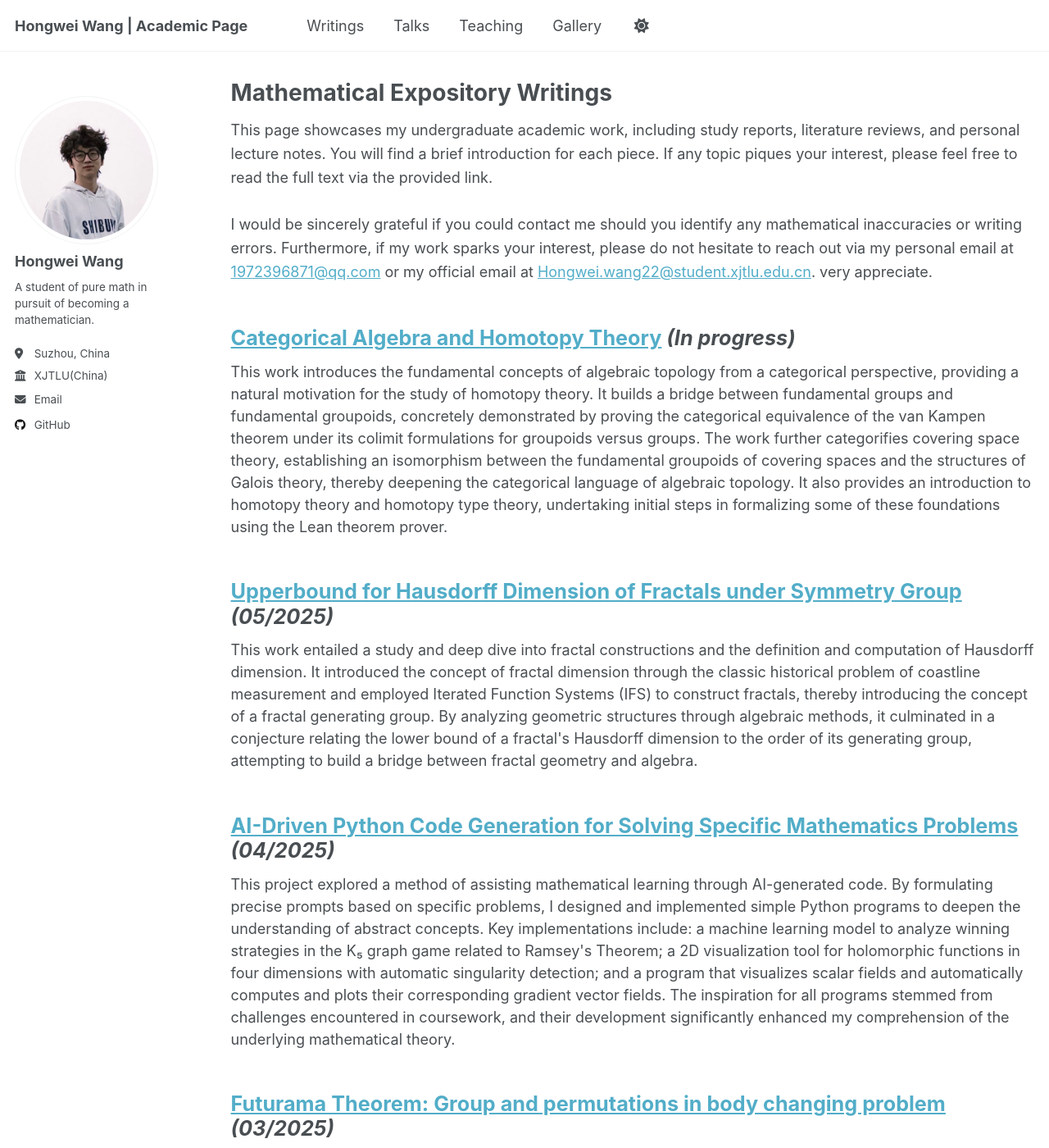
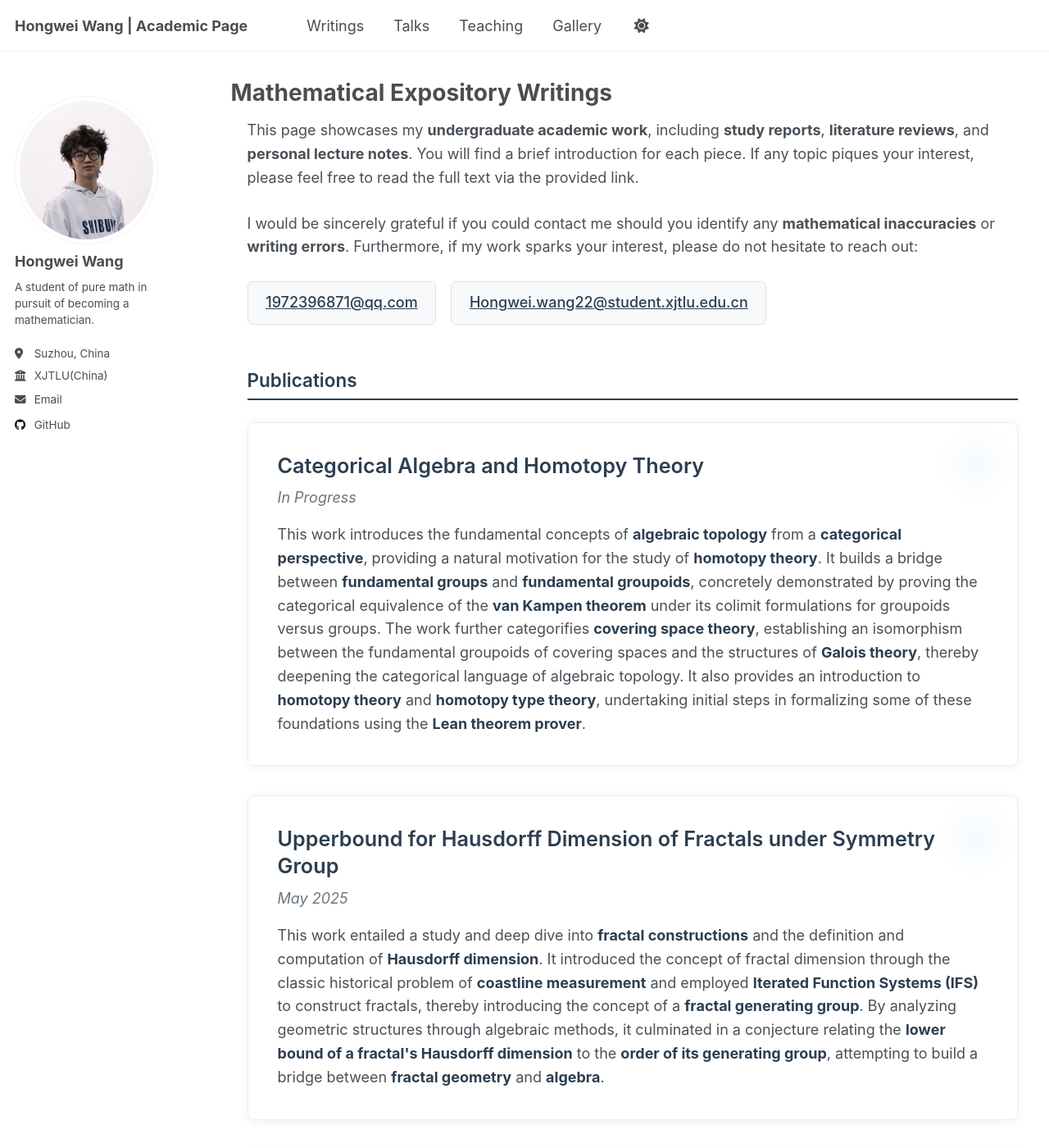
Before and after one commit to WangHongWei-AcademicPage/WangHongWei-AcademicPage.github.io, a Jekyll site: the page built from _pages/writings.html, in a window 1280 px wide and 1400 px high. Shown: the whole window at 82% size. Built offline with Jekyll 4.4.1, drawn with Linux system fonts in a browser that asks for light colours; a script that is not in the unit is left out; some of the changed text lies outside the part shown.

Commit message:
Update writings.html

```diff
--- a/_pages/writings.html
+++ b/_pages/writings.html
@@ -5,42 +5,248 @@ permalink: /writings/
 author_profile: true
 ---
 
-<p style="line-height: 1.6; margin-bottom: 2em;">This page showcases my undergraduate academic work, including study reports, literature reviews, and personal lecture notes. You will find a brief introduction for each piece. If any topic piques your interest, please feel free to read the full text via the provided link.<br><br>
-I would be sincerely grateful if you could contact me should you identify any mathematical inaccuracies or writing errors. Furthermore, if my work sparks your interest, please do not hesitate to reach out via my personal email at <a href="mailto:1972396871@qq.com">1972396871@qq.com</a> or my official email at <a href="mailto:Hongwei.wang22@student.xjtlu.edu.cn">Hongwei.wang22@student.xjtlu.edu.cn</a>. very appreciate.</p>
+<style>
+.writings-container {
+  max-width: 1200px;
+  margin: 0 auto;
+  padding: 0 20px;
+}
 
-<div class="publications">
-  <div class="publication-item" style="margin-bottom: 2.5em;">
-    <h3 style="font-size: 1.4em; margin-bottom: 0.5em;"><a href="../assets/categorical_algebra_homotopy_theory.pdf" style="font-size: inherit;">Categorical Algebra and Homotopy Theory</a> <em>(In progress)</em></h3>
-    <p style="line-height: 1.5; margin-top: 0.5em;">This work introduces the fundamental concepts of algebraic topology from a categorical perspective, providing a natural motivation for the study of homotopy theory. It builds a bridge between fundamental groups and fundamental groupoids, concretely demonstrated by proving the categorical equivalence of the van Kampen theorem under its colimit formulations for groupoids versus groups. The work further categorifies covering space theory, establishing an isomorphism between the fundamental groupoids of covering spaces and the structures of Galois theory, thereby deepening the categorical language of algebraic topology. It also provides an introduction to homotopy theory and homotopy type theory, undertaking initial steps in formalizing some of these foundations using the Lean theorem prover.</p>
+.intro-text {
+  line-height: 1.6;
+  margin-bottom: 3rem;
+  color: #495057;
+}
+
+.intro-text p {
+  margin-bottom: 1.5rem;
+}
+
+.contact-links {
+  display: flex;
+  gap: 1rem;
+  flex-wrap: wrap;
+  margin: 1.5rem 0;
+}
+
+.contact-email {
+  background: #f8f9fa;
+  padding: 0.6rem 1.2rem;
+  border-radius: 6px;
+  text-decoration: none;
+  color: #2c3e50;
+  border: 1px solid #dee2e6;
+  transition: all 0.3s ease;
+  font-weight: 500;
+}
+
+.contact-email:hover {
+  background: #3498db;
+  color: white;
+  border-color: #3498db;
+  transform: translateY(-2px);
+  box-shadow: 0 4px 12px rgba(52, 152, 219, 0.3);
+}
+
+.writing-card {
+  background: white;
+  border-radius: 8px;
+  padding: 2rem;
+  margin-bottom: 2rem;
+  border-left: 4px solid #2c3e50;
+  box-shadow: 0 2px 12px rgba(0,0,0,0.06);
+  border: 1px solid #e9ecef;
+  transition: all 0.3s ease;
+  position: relative;
+  overflow: hidden;
+}
+
+.writing-card:hover {
+  transform: translateY(-3px);
+  box-shadow: 0 6px 20px rgba(0,0,0,0.12);
+}
+
+.writing-card::before {
+  content: "";
+  position: absolute;
+  top: 0;
+  right: 0;
+  width: 100px;
+  height: 100px;
+  background: radial-gradient(circle, #3498db 0%, transparent 70%);
+  opacity: 0.05;
+  transition: opacity 0.3s ease;
+}
+
+.writing-card:hover::before {
+  opacity: 0.1;
+}
+
+.writing-header {
+  margin-bottom: 1rem;
+}
+
+.writing-title {
+  color: #2c3e50;
+  margin: 0 0 0.5rem 0;
+  font-size: 1.4rem;
+  font-weight: 600;
+  line-height: 1.3;
+}
+
+.writing-title a {
+  color: inherit;
+  text-decoration: none;
+  transition: color 0.3s ease;
+}
+
+.writing-title a:hover {
+  color: #3498db;
+}
+
+.writing-meta {
+  color: #6c757d;
+  font-style: italic;
+  margin-bottom: 0.5rem;
+}
+
+.writing-description {
+  color: #495057;
+  line-height: 1.6;
+  margin: 0;
+}
+
+.writing-description strong {
+  color: #2c3e50;
+}
+
+.fade-in {
+  opacity: 0;
+  transform: translateY(20px);
+  transition: all 0.6s ease;
+}
+
+.fade-in.visible {
+  opacity: 1;
+  transform: translateY(0);
+}
+
+.section-title {
+  color: #2c3e50;
+  border-bottom: 2px solid #2c3e50;
+  padding-bottom: 0.5rem;
+  margin: 2rem 0 1.5rem 0;
+  font-weight: 600;
+}
+
+@media (max-width: 768px) {
+  .writings-container {
+    padding: 0 15px;
+  }
+
+  .writing-card {
+    padding: 1.5rem;
+  }
+
+  .writing-title {
+    font-size: 1.2rem;
+  }
+
+  .contact-links {
+    flex-direction: column;
+  }
+
+  .contact-email {
+    text-align: center;
+  }
+}
+</style>
+
+<div class="writings-container">
+  <div class="intro-text">
+    <p>This page showcases my <strong>undergraduate academic work</strong>, including <strong>study reports</strong>, <strong>literature reviews</strong>, and <strong>personal lecture notes</strong>. You will find a brief introduction for each piece. If any topic piques your interest, please feel free to read the full text via the provided link.</p>
+
+    <p>I would be sincerely grateful if you could contact me should you identify any <strong>mathematical inaccuracies</strong> or <strong>writing errors</strong>. Furthermore, if my work sparks your interest, please do not hesitate to reach out:</p>
+
+    <div class="contact-links">
+      <a href="mailto:1972396871@qq.com" class="contact-email">1972396871@qq.com</a>
+      <a href="mailto:Hongwei.wang22@student.xjtlu.edu.cn" class="contact-email">Hongwei.wang22@student.xjtlu.edu.cn</a>
+    </div>
   </div>
 
-  <div class="publication-item" style="margin-bottom: 2.5em;">
-    <h3 style="font-size: 1.4em; margin-bottom: 0.5em;"><a href="../assets/Hausdorff_dimension.pdf" style="font-size: inherit;">Upperbound for Hausdorff Dimension of Fractals under Symmetry Group</a> <em>(05/2025)</em></h3>
-    <p style="line-height: 1.5; margin-top: 0.5em;">This work entailed a study and deep dive into fractal constructions and the definition and computation of Hausdorff dimension. It introduced the concept of fractal dimension through the classic historical problem of coastline measurement and employed Iterated Function Systems (IFS) to construct fractals, thereby introducing the concept of a fractal generating group. By analyzing geometric structures through algebraic methods, it culminated in a conjecture relating the lower bound of a fractal's Hausdorff dimension to the order of its generating group, attempting to build a bridge between fractal geometry and algebra.</p>
+  <h2 class="section-title">Publications</h2>
+
+  <div class="writing-card fade-in">
+    <div class="writing-header">
+      <h3 class="writing-title"><a href="../assets/categorical_algebra_homotopy_theory.pdf">Categorical Algebra and Homotopy Theory</a></h3>
+      <div class="writing-meta">In Progress</div>
+    </div>
+    <p class="writing-description">This work introduces the fundamental concepts of <strong>algebraic topology</strong> from a <strong>categorical perspective</strong>, providing a natural motivation for the study of <strong>homotopy theory</strong>. It builds a bridge between <strong>fundamental groups</strong> and <strong>fundamental groupoids</strong>, concretely demonstrated by proving the categorical equivalence of the <strong>van Kampen theorem</strong> under its colimit formulations for groupoids versus groups. The work further categorifies <strong>covering space theory</strong>, establishing an isomorphism between the fundamental groupoids of covering spaces and the structures of <strong>Galois theory</strong>, thereby deepening the categorical language of algebraic topology. It also provides an introduction to <strong>homotopy theory</strong> and <strong>homotopy type theory</strong>, undertaking initial steps in formalizing some of these foundations using the <strong>Lean theorem prover</strong>.</p>
   </div>
 
-  <div class="publication-item" style="margin-bottom: 2.5em;">
-    <h3 style="font-size: 1.4em; margin-bottom: 0.5em;"><a href="../assets/Ai_Driven_Code.pdf" style="font-size: inherit;">AI-Driven Python Code Generation for Solving Specific Mathematics Problems</a> <em>(04/2025)</em></h3>
-    <p style="line-height: 1.5; margin-top: 0.5em;">This project explored a method of assisting mathematical learning through AI-generated code. By formulating precise prompts based on specific problems, I designed and implemented simple Python programs to deepen the understanding of abstract concepts. Key implementations include: a machine learning model to analyze winning strategies in the K₅ graph game related to Ramsey's Theorem; a 2D visualization tool for holomorphic functions in four dimensions with automatic singularity detection; and a program that visualizes scalar fields and automatically computes and plots their corresponding gradient vector fields. The inspiration for all programs stemmed from challenges encountered in coursework, and their development significantly enhanced my comprehension of the underlying mathematical theory.</p>
+  <div class="writing-card fade-in">
+    <div class="writing-header">
+      <h3 class="writing-title"><a href="../assets/Hausdorff_dimension.pdf">Upperbound for Hausdorff Dimension of Fractals under Symmetry Group</a></h3>
+      <div class="writing-meta">May 2025</div>
+    </div>
+    <p class="writing-description">This work entailed a study and deep dive into <strong>fractal constructions</strong> and the definition and computation of <strong>Hausdorff dimension</strong>. It introduced the concept of fractal dimension through the classic historical problem of <strong>coastline measurement</strong> and employed <strong>Iterated Function Systems (IFS)</strong> to construct fractals, thereby introducing the concept of a <strong>fractal generating group</strong>. By analyzing geometric structures through algebraic methods, it culminated in a conjecture relating the <strong>lower bound of a fractal's Hausdorff dimension</strong> to the <strong>order of its generating group</strong>, attempting to build a bridge between <strong>fractal geometry</strong> and <strong>algebra</strong>.</p>
   </div>
 
-  <div class="publication-item" style="margin-bottom: 2.5em;">
-    <h3 style="font-size: 1.4em; margin-bottom: 0.5em;"><a href="../assets/Futurama.pdf" style="font-size: inherit;">Futurama Theorem: Group and permutations in body changing problem</a> <em>(03/2025)</em></h3>
-    <p style="line-height: 1.5; margin-top: 0.5em;">As a student teaching assistant, I created and delivered a lecture based on a group theory permutation problem from the animated series Futurama, specifically the "mind-switching" dilemma. This approach was designed to help students new to abstract algebra deepen their understanding of group structures and permutations. The lecture included a full solution to the problem and concluded with a related exercise for further student practice.</p>
+  <div class="writing-card fade-in">
+    <div class="writing-header">
+      <h3 class="writing-title"><a href="../assets/Ai_Driven_Code.pdf">AI-Driven Python Code Generation for Solving Specific Mathematics Problems</a></h3>
+      <div class="writing-meta">April 2025</div>
+    </div>
+    <p class="writing-description">This project explored a method of assisting mathematical learning through <strong>AI-generated code</strong>. By formulating precise prompts based on specific problems, I designed and implemented simple <strong>Python programs</strong> to deepen the understanding of abstract concepts. Key implementations include: a <strong>machine learning model</strong> to analyze winning strategies in the K₅ graph game related to <strong>Ramsey's Theorem</strong>; a <strong>2D visualization tool</strong> for holomorphic functions in four dimensions with automatic singularity detection; and a program that visualizes <strong>scalar fields</strong> and automatically computes and plots their corresponding <strong>gradient vector fields</strong>. The inspiration for all programs stemmed from challenges encountered in coursework, and their development significantly enhanced my comprehension of the underlying mathematical theory.</p>
   </div>
 
-  <div class="publication-item" style="margin-bottom: 2.5em;">
-    <h3 style="font-size: 1.4em; margin-bottom: 0.5em;"><a href="../assets/Introducation_to_Rings_Ideals.pdf" style="font-size: inherit;">Introduction to Commutative Algebra Rings and Ideals</a> <em>(08/2024)</em></h3>
-    <p style="line-height: 1.5; margin-top: 0.5em;">Study notes on the foundational concepts of commutative algebra, suitable as a primer for a seminar. They detail the necessary prerequisites for the subject, offering a review of groups, rings, and fields, and include a discussion of various special types of ideals.</p>
+  <div class="writing-card fade-in">
+    <div class="writing-header">
+      <h3 class="writing-title"><a href="../assets/Futurama.pdf">Futurama Theorem: Group and permutations in body changing problem</a></h3>
+      <div class="writing-meta">March 2025</div>
+    </div>
+    <p class="writing-description">As a student teaching assistant, I created and delivered a lecture based on a <strong>group theory permutation problem</strong> from the animated series Futurama, specifically the "mind-switching" dilemma. This approach was designed to help students new to <strong>abstract algebra</strong> deepen their understanding of <strong>group structures</strong> and <strong>permutations</strong>. The lecture included a full solution to the problem and concluded with a related exercise for further student practice.</p>
   </div>
 
-  <div class="publication-item" style="margin-bottom: 2.5em;">
-    <h3 style="font-size: 1.4em; margin-bottom: 0.5em;"><a href="../assets/main.pdf" style="font-size: inherit;">Poster of Visualization of The Distribution of Primes</a> <em>(08/2024)</em></h3>
-    <p style="line-height: 1.5; margin-top: 0.5em;">A large-scale visualization project on prime number spirals. Utilizing Python, it generates Sacks, Ulam, and other prime spirals over extensive numerical ranges to investigate prime distribution patterns at a large scale and analyze their underlying structures. The project also involves computing prime-rich polynomials, specifically evaluating the prime density of famous cases like Euler's polynomial n² + n + 41.</p>
+  <div class="writing-card fade-in">
+    <div class="writing-header">
+      <h3 class="writing-title"><a href="../assets/Introducation_to_Rings_Ideals.pdf">Introduction to Commutative Algebra Rings and Ideals</a></h3>
+      <div class="writing-meta">August 2024</div>
+    </div>
+    <p class="writing-description">Study notes on the foundational concepts of <strong>commutative algebra</strong>, suitable as a primer for a seminar. They detail the necessary prerequisites for the subject, offering a review of <strong>groups, rings, and fields</strong>, and include a discussion of various <strong>special types of ideals</strong>.</p>
   </div>
 
-  <div class="publication-item" style="margin-bottom: 2.5em;">
-    <h3 style="font-size: 1.4em; margin-bottom: 0.5em;"><a href="../assets/Arithmatical_Functions.pdf" style="font-size: inherit;">Arithmetical Functions of Elementary Theorems on The Distribution of Primes</a> <em>(07/2024)</em></h3>
-    <p style="line-height: 1.5; margin-top: 0.5em;">These are comprehensive study notes on Tom Apostol's Introduction to Analytic Number Theory. They meticulously document all essential arithmetic functions used in the field and cover classic theorems on the distribution of prime numbers. The notes serve as a dictionary of analytic number theory functions, providing detailed definitions and explanations for each. The latter part discusses the asymptotic approximation of the prime-counting function.</p>
+  <div class="writing-card fade-in">
+    <div class="writing-header">
+      <h3 class="writing-title"><a href="../assets/main.pdf">Poster of Visualization of The Distribution of Primes</a></h3>
+      <div class="writing-meta">August 2024</div>
+    </div>
+    <p class="writing-description">A large-scale visualization project on <strong>prime number spirals</strong>. Utilizing <strong>Python</strong>, it generates <strong>Sacks, Ulam, and other prime spirals</strong> over extensive numerical ranges to investigate prime distribution patterns at a large scale and analyze their underlying structures. The project also involves computing <strong>prime-rich polynomials</strong>, specifically evaluating the prime density of famous cases like <strong>Euler's polynomial n² + n + 41</strong>.</p>
+  </div>
+
+  <div class="writing-card fade-in">
+    <div class="writing-header">
+      <h3 class="writing-title"><a href="../assets/Arithmatical_Functions.pdf">Arithmetical Functions of Elementary Theorems on The Distribution of Primes</a></h3>
+      <div class="writing-meta">July 2024</div>
+    </div>
+    <p class="writing-description">These are comprehensive study notes on Tom Apostol's <strong>Introduction to Analytic Number Theory</strong>. They meticulously document all essential <strong>arithmetic functions</strong> used in the field and cover classic theorems on the <strong>distribution of prime numbers</strong>. The notes serve as a dictionary of analytic number theory functions, providing detailed definitions and explanations for each. The latter part discusses the <strong>asymptotic approximation of the prime-counting function</strong>.</p>
   </div>
 </div>
+
+<script>
+document.addEventListener('DOMContentLoaded', function() {
+  const fadeElements = document.querySelectorAll('.fade-in');
+
+  const fadeObserver = new IntersectionObserver((entries) => {
+    entries.forEach(entry => {
+      if (entry.isIntersecting) {
+        entry.target.classList.add('visible');
+      }
+    });
+  }, { threshold: 0.1 });
+
+  fadeElements.forEach(element => {
+    fadeObserver.observe(element);
+  });
+});
+</script>
```
